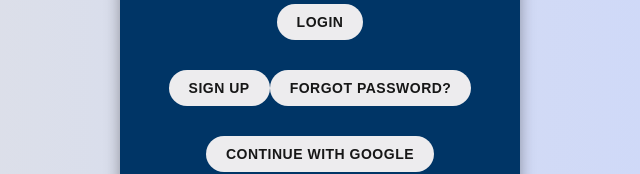
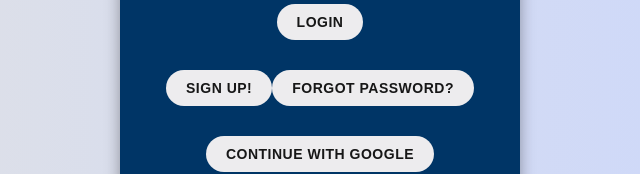
Before and after one commit to MohammedRaghib/react-capstone, a React (Create React App) app: page / in a window 1280 px wide. Shown: the part 315-489 px from the top of the page, without its empty margins (320-960 px from the left). Built offline with nearby package versions, Linux system fonts and the light colour scheme.

Commit message:
authentication for our app

```diff
--- a/src/App.css
+++ b/src/App.css
@@ -41,7 +41,7 @@
 .App-footer {
   text-align: center;
   padding: 10px;
-  background-color: #512da8; /* Adjusted to match header */
+  background-color: #512da8;
   color: white;
   font-size: 14px;
   border-top: 1px solid #0056b3;
--- a/src/App.js
+++ b/src/App.js
@@ -4,7 +4,7 @@ import Registration from './Registration';
 function App() {
   return (
     <div className="App">
-      <Registration />
+      <Registration/>
     </div>
   );
 }
--- a/src/App.jsx
+++ b/src/App.jsx
@@ -12,7 +12,7 @@ function App() {
         <Registration />
       </main>
       <footer className='App-footer'>
-        <p>&copy; 2023 Authentication App. All rights reserved</p>
+        <p>&copy; 2023 Authentication App. All rights, reserved</p>
       </footer>
     </div>
   );
--- a/src/Registration.css
+++ b/src/Registration.css
@@ -75,7 +75,7 @@ body {
 
 /* Remember Me Label */
 .container label[for="rememberMe"] {
-    color: white; /* Set the text color to white */
+    color: white;
     font-size: 14px;
     cursor: pointer;
 }
--- a/src/Registration.jsx
+++ b/src/Registration.jsx
@@ -168,7 +168,7 @@ function Registration() {
                 </button>
             </form>
 
-            <button onClick={handleSignUp}>Sign Up</button>
+            <button onClick={handleSignUp}>Sign Up!</button>
             <button onClick={handlePasswordReset}>Forgot Password?</button>
 
             <div className="social-icons">
--- a/src/firebase.js
+++ b/src/firebase.js
@@ -3,7 +3,6 @@ import { initializeApp } from "firebase/app";
 import { getAuth } from "firebase/auth";
 import { getAnalytics } from "firebase/analytics";
 
-// Your web app's Firebase configuration
 const firebaseConfig = {
   apiKey: "AIzaSyCgKQefaE5dDje1aNpDMm3uwpAr5kSHdXE",
   authDomain: "react-auth-9e4c8.firebaseapp.com",
```
